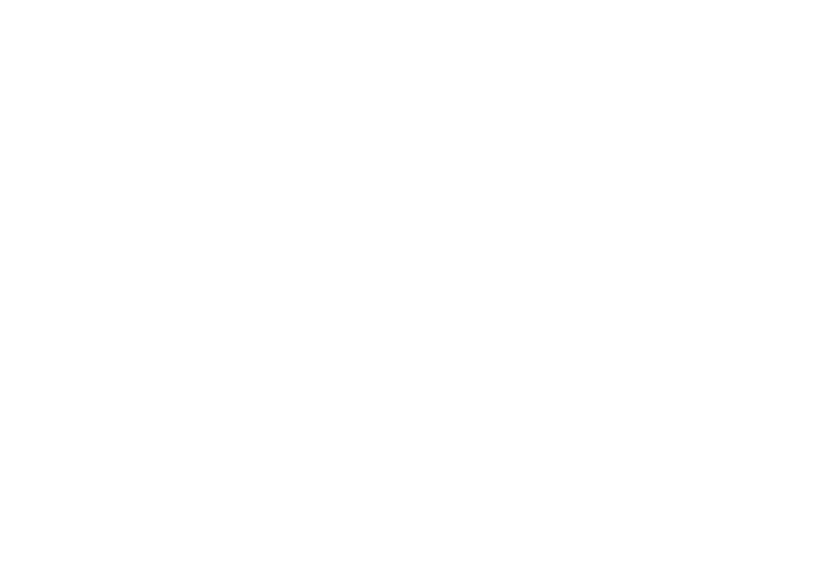
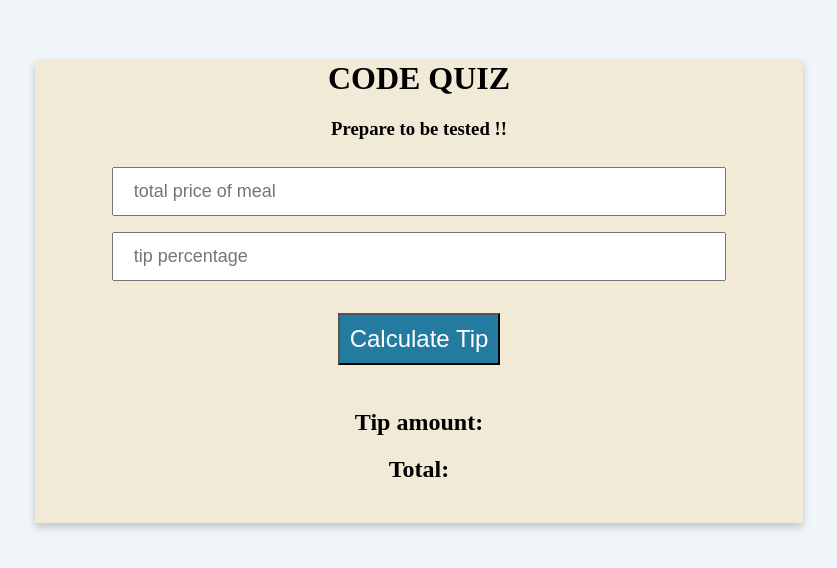
Before and after one commit to Proton-8/CODING-QUIZ, a plain HTML site: page index.html in a window 1280 px wide. Shown: the whole page, without its empty margins (221-1058 px from the left). Drawn offline with Linux system fonts and the light colour scheme.

Commit message:
Code improvements / compare to

```diff
--- a/assets/css/style.css
+++ b/assets/css/style.css
@@ -0,0 +1,183 @@
+body {
+    background-color: #eff5f8
+  }
+
+  input {
+    width: 80%;
+    padding: 12px 20px;
+    margin: 8px 20px;
+    box-sizing: border-box;
+    font-size: 18px;
+  }
+
+  input:focus {
+    outline: none;
+  }
+
+  button {
+    padding: 10px;
+    margin: 24px;
+    cursor: pointer;
+    font-size: 24px;
+    background-color: #247BA0;
+    color: white;
+  }
+
+  .container {
+    display: block;
+    margin: 60px auto;
+    text-align: center;
+    box-shadow: 0 4px 8px 0 rgba(0,0,0,0.2);
+    transition: 0.3s;
+    width: 60vw;
+    background-color: #f0ead6;
+  }
+
+  .card-contents {
+    padding: 5px 5px 30px 5px;
+  }
+
+  .tip-area {
+    padding-bottom: 20px;
+  }
+
+
+  /*
+  * {
+  box-sizing: border-box;
+}
+
+body {
+  font-family: Arial;
+  margin: 0;
+  display: flex;
+  flex-direction: column;
+  min-height: 100vh;
+  justify-content: flex-start;
+  background: linear-gradient(0deg, rgba(19,41,61,1) 0%, rgba(237,245,249,1) 63%);
+}
+
+.reset-button {
+  font-size: 16px;
+  height: 30px;
+  line-height: 8px;
+  margin-top: 20px;
+}
+
+.win-loss-container {
+  display: flex;
+  justify-content: space-between;
+  margin-top: 16px;
+}
+
+button {
+  background: radial-gradient(circle, rgba(240,230,140,1) 0%, rgba(187,96,33,0.9542191876750701) 100%);
+  border-radius: 8px;
+  color: #13293d;
+  cursor: pointer;
+  font-size: 2em;
+  letter-spacing: 0.21px;
+  line-height: 16px;
+  max-width: 255px;
+  padding: 20px 52px;
+  text-align: center;
+  transition-duration: 0.15s;
+  transition-property: background-color;
+  transition-timing-function: linear;
+  margin-top: 0.6em;
+}
+
+header {
+  padding: 40px;
+  text-align: center;
+  background: #13293d;
+  color: #fff;
+  border-bottom:30px #879274;
+}
+
+main {
+  display: flex;
+  flex-wrap: wrap;
+  justify-content: space-around;
+}
+
+section {
+  flex: 0 auto;
+  padding: 8px;
+  margin-top: 50px;
+  background-color: white;
+  border-radius: 8px;
+}
+
+.word-guess {
+  width: 55vw;
+  height: 400px;
+}
+
+.results {
+  width: 30vw;
+  height: 400px;
+}
+
+.card {
+  background: radial-gradient(circle, rgba(240,230,140,1) 0%, rgba(187,124,33,0.604079131652661) 100%);
+  border: 1px solid #eceff1;
+  border-radius: 8px;
+  box-shadow: rgba(60, 64, 67, 2) 0 1px 2px 0,
+    rgba(60, 64, 67, 0.15) 0 2px 4px 3px;
+  margin: auto;
+  padding: 20px;
+}
+
+.word-blanks {
+  line-height: 360px;
+}
+
+.large-font {
+  font-size: 3.5em;
+  text-align:center;
+}
+
+.timer {
+  height: 240px;
+  padding: 10px;
+  background: #13293d;
+  color: #fff;
+  text-align: center;
+}
+
+.timer-text {
+  padding: 55px;
+}
+
+@media screen and (max-width: 1183px) {
+  main {
+    flex-direction: column;
+  }
+
+  .word-guess,
+  .results {
+    width: 90vw;
+  }
+
+  section {
+    background-color: white;
+    margin: 20px auto;
+    width: 92vw;
+  }
+}
+
+@media screen and (max-width: 504px) {
+  .large-font {
+    font-size: 2em;
+  }
+
+  .reset-button {
+    font-size: 12px;
+    width: 20ox;
+
+  }
+
+  .timer {
+    height: 200px;
+  }
--- /dev/null
+++ b/assets/script/script.js
@@ -0,0 +1,224 @@
+var tipEl = document.querySelector("#tip-percentage");
+var totalEl = document.querySelector("#total");
+var submitEl = document.querySelector("#submit");
+
+function calculateTip(total, tipPercentage) {
+  var roundedResult = (total * tipPercentage).toFixed(2);
+  return roundedResult;
+}
+
+function calculateTotal(total, tipAmount) {
+  return parseFloat(total) + parseFloat(tipAmount);
+}
+
+function addTip(event) {
+  // Prevent default action
+  event.preventDefault();
+  // Store tip and total calculations in variables
+  var tipPercentage = tipEl.value * .01;
+  var total = totalEl.value;
+  var tipAmount = calculateTip(total, tipPercentage);
+  var newTotal = calculateTotal(tipAmount, total);
+  // Update HTML with tip and total
+  document.querySelector("#tip-amount").textContent = tipAmount;
+  // Use toFixed() to limit to two decimal places
+  document.querySelector("#new-total").textContent = newTotal.toFixed(2);
+}
+
+// Add listener to submit element
+submitEl.addEventListener("click", addTip);
+
+
+
+
+/*
+var wordBlank = document.querySelector(".word-blanks");
+var win = document.querySelector(".win");
+var lose = document.querySelector(".lose");
+var timerElement = document.querySelector(".timer-count");
+var startButton = document.querySelector(".start-button");
+
+var chosenWord = "";
+var numBlanks = 0;
+var winCounter = 0;
+var loseCounter = 0;
+var isWin = false;
+var timer;
+var timerCount;
+
+// Arrays used to create blanks and letters on screen
+var lettersInChosenWord = [];
+var blanksLetters = [];
+
+// Array of words the user will guess
+var words = ["variable","array", "modulus", "object", "function", "string", "boolean"];
+
+// The init function is called when the page loads
+function init() {
+  getWins();
+  getlosses();
+}
+
+// The startGame function is called when the start button is clicked
+function startGame() {
+  isWin = false;
+  timerCount = 10;
+  // Prevents start button from being clicked when round is in progress
+  startButton.disabled = true;
+  renderBlanks()
+  startTimer()
+}
+
+// The winGame function is called when the win condition is met
+function winGame() {
+  wordBlank.textContent = "YOU WON!!!🏆 ";
+  winCounter++
+  startButton.disabled = false;
+  setWins()
+}
+
+// The loseGame function is called when timer reaches 0
+function loseGame() {
+  wordBlank.textContent = "GAME OVER";
+  loseCounter++
+  startButton.disabled = false;
+  setLosses()
+}
+
+// The setTimer function starts and stops the timer and triggers winGame() and loseGame()
+function startTimer() {
+  // Sets timer
+  timer = setInterval(function() {
+    timerCount--;
+    timerElement.textContent = timerCount;
+    if (timerCount >= 0) {
+      // Tests if win condition is met
+      if (isWin && timerCount > 0) {
+        // Clears interval and stops timer
+        clearInterval(timer);
+        winGame();
+      }
+    }
+    // Tests if time has run out
+    if (timerCount === 0) {
+      // Clears interval
+      clearInterval(timer);
+      loseGame();
+    }
+  }, 1000);
+}
+
+// Creates blanks on screen
+function renderBlanks() {
+  // Randomly picks word from words array
+  chosenWord = words[Math.floor(Math.random() * words.length)];
+  lettersInChosenWord = chosenWord.split("");
+  numBlanks = lettersInChosenWord.length;
+  blanksLetters = []
+  // Uses loop to push blanks to blankLetters array
+  for (var i = 0; i < numBlanks; i++) {
+    blanksLetters.push("_");
+  }
+  // Converts blankLetters array into a string and renders it on the screen
+  wordBlank.textContent = blanksLetters.join(" ")
+}
+
+// Updates win count on screen and sets win count to client storage
+function setWins() {
+  win.textContent = winCounter;
+  localStorage.setItem("winCount", winCounter);
+}
+
+// Updates lose count on screen and sets lose count to client storage
+function setLosses() {
+  lose.textContent = loseCounter;
+  localStorage.setItem("loseCount", loseCounter);
+}
+
+// These functions are used by init
+function getWins() {
+  // Get stored value from client storage, if it exists
+  var storedWins = localStorage.getItem("winCount");
+  // If stored value doesn't exist, set counter to 0
+  if (storedWins === null) {
+    winCounter = 0;
+  } else {
+    // If a value is retrieved from client storage set the winCounter to that value
+    winCounter = storedWins;
+  }
+  //Render win count to page
+  win.textContent = winCounter;
+}
+
+function getlosses() {
+  var storedLosses = localStorage.getItem("loseCount");
+  if (storedLosses === null) {
+    loseCounter = 0;
+  } else {
+    loseCounter = storedLosses;
+  }
+  lose.textContent = loseCounter;
+}
+
+function checkWin() {
+  // If the word equals the blankLetters array when converted to string, set isWin to true
+  if (chosenWord === blanksLetters.join("")) {
+    // This value is used in the timer function to test if win condition is met
+    isWin = true;
+  }
+}
+
+// Tests if guessed letter is in word and renders it to the screen.
+function checkLetters(letter) {
+  var letterInWord = false;
+  for (var i = 0; i < numBlanks; i++) {
+    if (chosenWord[i] === letter) {
+      letterInWord = true;
+    }
+  }
+  if (letterInWord) {
+    for (var j = 0; j < numBlanks; j++) {
+      if (chosenWord[j] === letter) {
+        blanksLetters[j] = letter;
+      }
+    }
+    wordBlank.textContent = blanksLetters.join(" ");
+  }
+}
+
+// Attach event listener to document to listen for key event
+document.addEventListener("keydown", function(event) {
+  // If the count is zero, exit function
+  if (timerCount === 0) {
+    return;
+  }
+  // Convert all keys to lower case
+  var key = event.key.toLowerCase();
+  var alphabetNumericCharacters = "abcdefghijklmnopqrstuvwxyz0123456789 ".split("");
+  // Test if key pushed is letter
+  if (alphabetNumericCharacters.includes(key)) {
+    var letterGuessed = event.key;
+    checkLetters(letterGuessed)
+    checkWin();
+  }
+});
+
+// Attach event listener to start button to call startGame function on click
+startButton.addEventListener("click", startGame);
+
+// Calls init() so that it fires when page opened
+init();
+
+// Bonus: Add reset button
+var resetButton = document.querySelector(".reset-button");
+
+function resetGame() {
+  // Resets win and loss counts
+  winCounter = 0;
+  loseCounter = 0;
+  // Renders win and loss counts and sets them into client storage
+  setWins()
+  setLosses()
+}
+// Attaches event listener to button
+resetButton.addEventListener("click", resetGame);
--- a/index.html
+++ b/index.html
@@ -4,11 +4,26 @@
     <meta charset="UTF-8">
     <meta http-equiv="X-UA-Compatible" content="IE=edge">
     <meta name="viewport" content="width=device-width, initial-scale=1.0">
-   <link rel="stylesheet" href="/assets/css/style.css">
+   <link rel="stylesheet" href="./assets/css/style.css">
     <title>Coding QUIZ</title>
 </head>
 <body>
 
+  <div class="container">
+    <h1>CODE QUIZ</h1>
+    <h3>Prepare to be tested !!</h3>
+    <form id="form">
+      <input type="text" id="total" placeholder="total price of meal" />
+      <input type="text" id="tip-percentage" placeholder="tip percentage" />
+      <button id="submit">Calculate Tip</button>
+    </form>
+    <div class="tip-area">
+      <h2>Tip amount: <span id="tip-amount"></span></h2>
+      <h2>Total: <span id="new-total"></span></h2>
+    </div>
+  </div>
+
+  <script src="./assets/script/script.js"></script>
 
 
 
```
